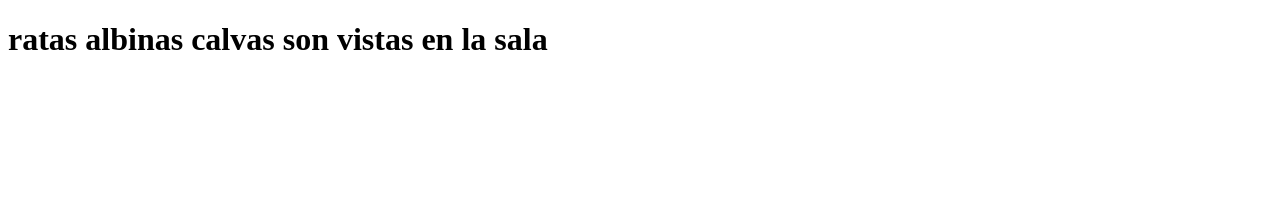
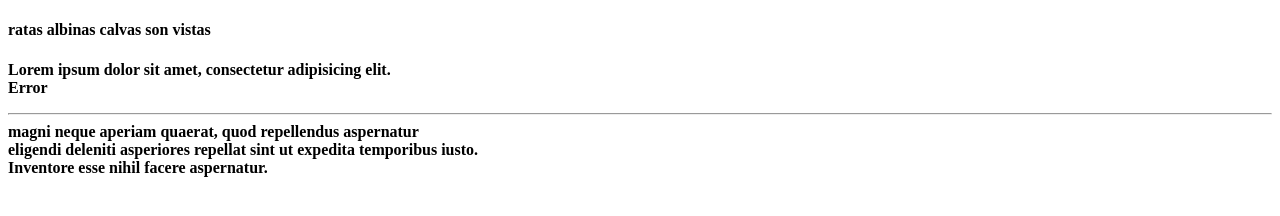
Before and after one commit to ManuRiptus11/html-manuela-ocampo, a website: page index.html in a window 1280 px wide. Drawn offline with Linux system fonts and the light colour scheme.

Commit message:
br,hr,p si

```diff
--- a/index.html
+++ b/index.html
@@ -7,6 +7,9 @@
     <title>Static Template</title>
   </head>
   <body>
-    <h1>ratas albinas calvas son vistas en la sala</h1>
+    <h4>ratas albinas calvas son vistas<h4>
+      <p>
+        Lorem ipsum dolor sit amet, consectetur adipisicing elit.<br /> Error <hr> magni neque aperiam quaerat, quod repellendus aspernatur <br /> eligendi deleniti asperiores repellat sint ut expedita temporibus iusto.<br /> Inventore esse nihil facere aspernatur.
+        <p>
   </body>
 </html>
```
